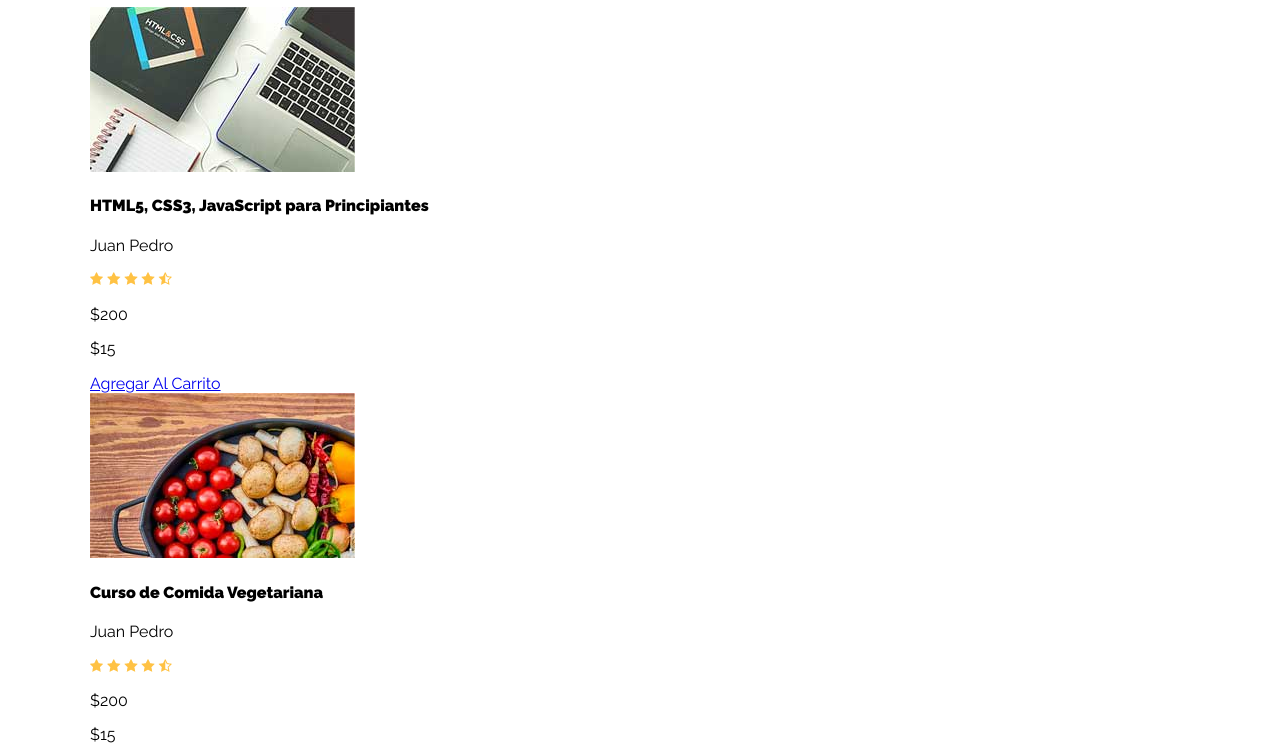
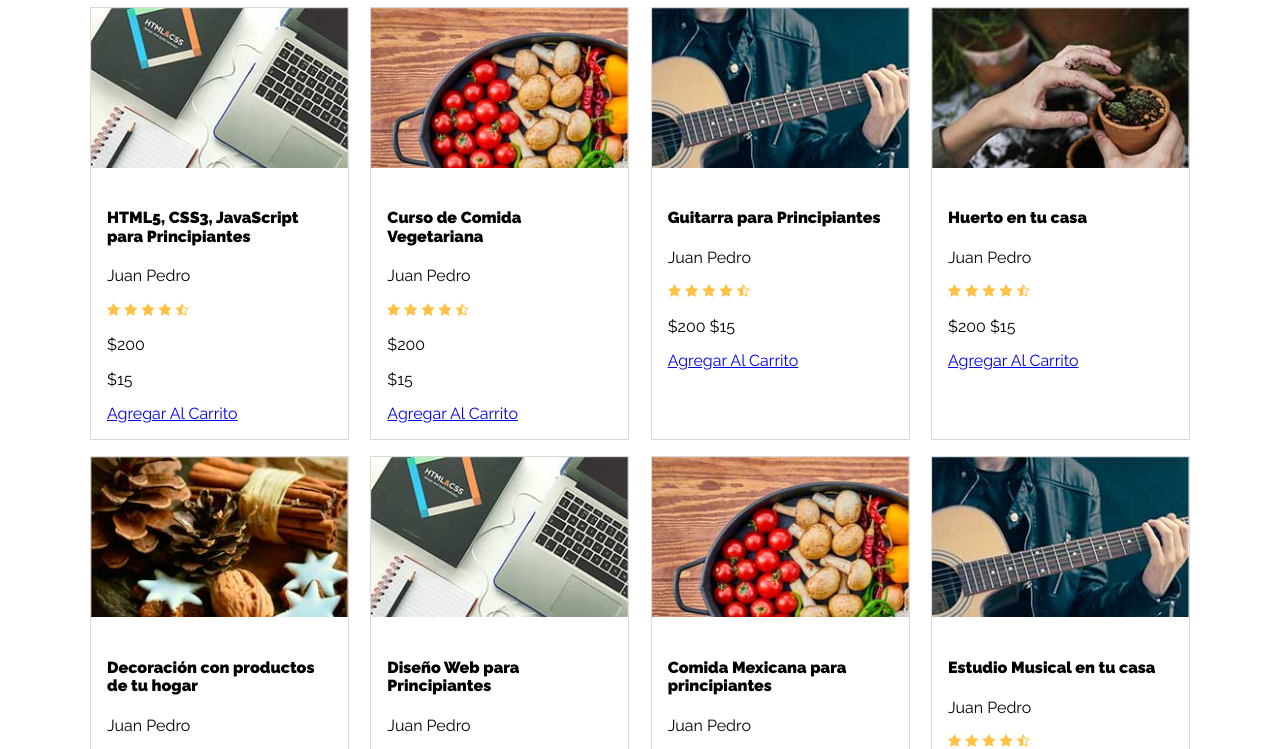
Before and after one commit to ojedam13/Universidad, a website: page index.html in a window 1280 px wide. Shown: the part 644-1393 px from the top of the page. Drawn offline with nearby package versions, Linux system fonts and the light colour scheme.

Commit message:
incio curso

```diff
--- a/scss/app.scss
+++ b/scss/app.scss
@@ -23,6 +23,11 @@ body{
 .oculto{
     display: none;
 }
+
+.centrado {
+    text-align: center;
+}
+
 
 .header{
     display: flex;
@@ -121,9 +126,9 @@ body{
 
     .icono{
         flex: 1;
-        background-position: 5% center!important;
+        background-position: 5% center !important;
         @include tablet {
-            background-position: 20% center!important;
+            background-position: 20% center !important;
         }
           @include desktop {
               background-position: left center !important;
@@ -142,3 +147,31 @@ body{
         }
     }
 }
+
+.cursos{
+    display: flex;
+    flex-wrap: wrap;
+    justify-content: space-between;
+
+    .curso{
+
+        .imagen-curso {
+            width: 100%;
+        }
+        flex: 0 1 calc(50% - 1rem);
+        border: 1px solid darken($gris, 10);
+        margin-bottom: 1rem;
+
+        @include tablet(){
+             flex: 0 1 calc(33% - 1rem);
+        }
+        @include desktop() {
+            flex: 0 1 calc(25% - 1rem);
+        }
+
+        .info-curso{
+           padding: 1rem;
+        }
+
+    }
+}
```
Also changed, not shown: css/app.css.
